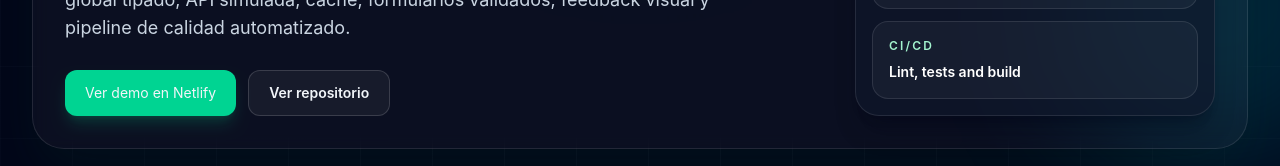
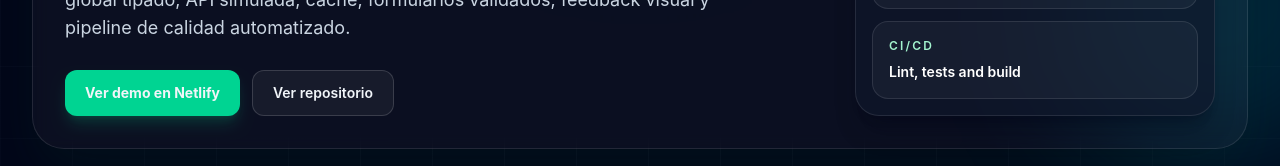
Before and after one commit to i92jogae/react-crud-redux, a React (Vite) app: page / in a window 1280 px wide. Shown: the part 294-460 px from the top of the page. Built offline with nearby package versions, Linux system fonts and the light colour scheme.

Commit message:
Fix hero button font weight

```diff
--- a/src/App.tsx
+++ b/src/App.tsx
@@ -41,7 +41,7 @@ function App() {
                 href="https://redux-users-dashboard.netlify.app/"
                 target="_blank"
                 rel="noreferrer"
-                className="inline-flex items-center justify-center rounded-xl bg-emerald-400 px-5 py-3 text-sm font800 text-slate-950 shadow-lg shadow-emerald-500/20 transition hover:-translate-y-0.5 hover:bg-emerald-300 focus:outline-none focus:ring-2 focus:ring-emerald-200"
+                className="inline-flex items-center justify-center rounded-xl bg-emerald-400 px-5 py-3 text-sm font-bold text-slate-950 shadow-lg shadow-emerald-500/20 transition hover:-translate-y-0.5 hover:bg-emerald-300 focus:outline-none focus:ring-2 focus:ring-emerald-200"
               >
                 Ver demo en Netlify
               </a>
```
